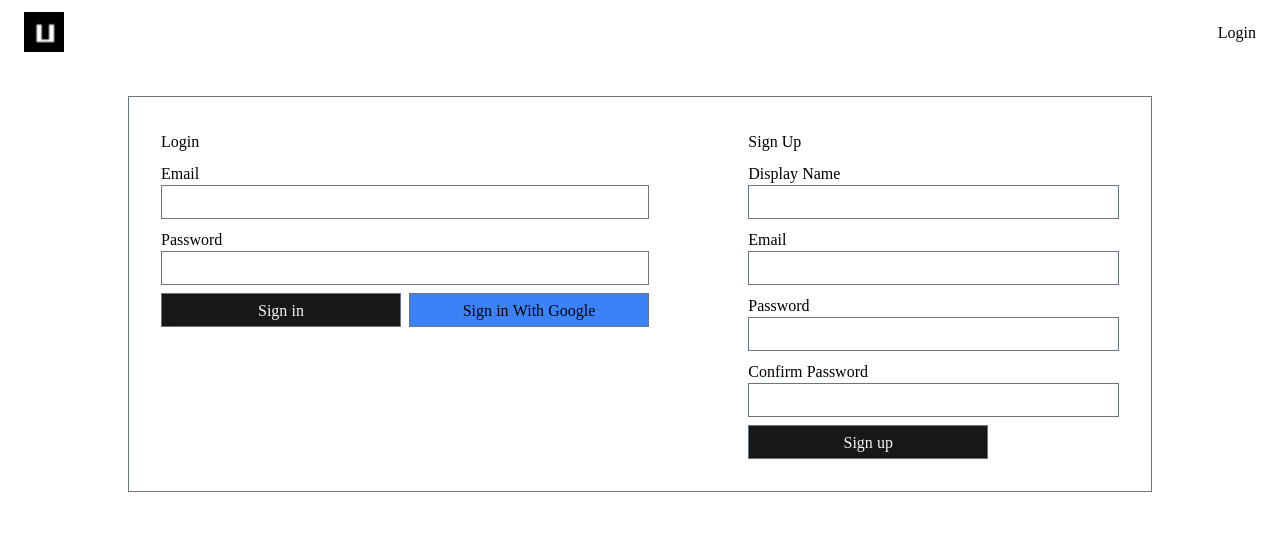
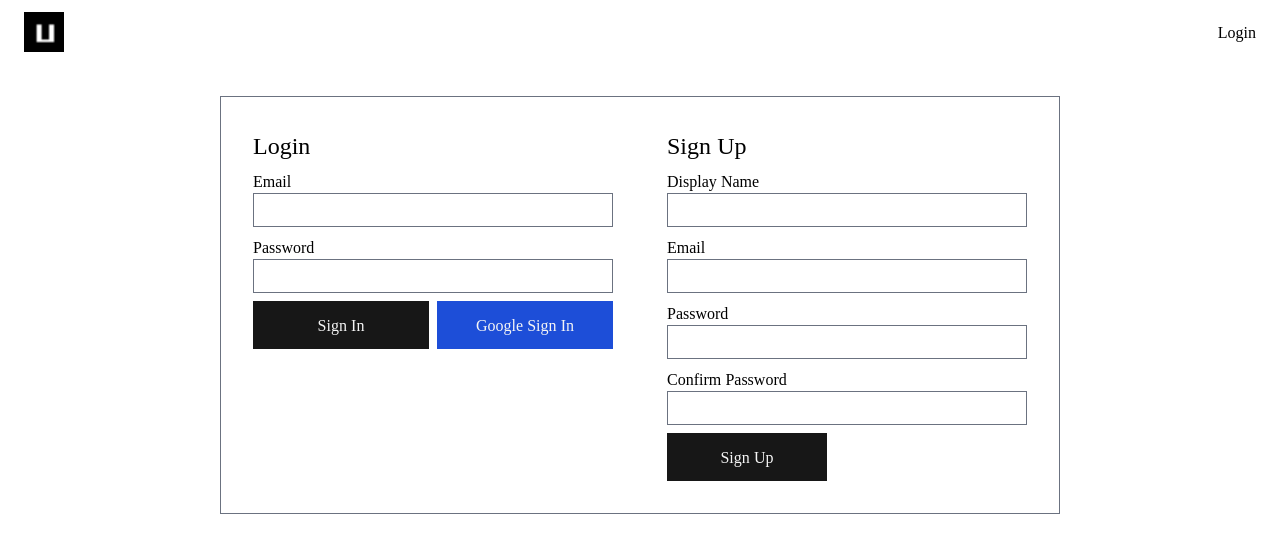
Before and after one commit to yinghaoawang/Rural-Outfitters, a React (Create React App) app: page /rural-outfitters/login in a window 1280 px wide. Shown: the top 552 px of the page. Built offline with nearby package versions, Linux system fonts and the light colour scheme; no server answers.

Commit message:
authentication styling improved

```diff
--- a/src/components/button/button.styles.scss
+++ b/src/components/button/button.styles.scss
@@ -1,11 +1,14 @@
 .button-container {
-    @apply border border-gray-500 px-2 py-1 w-60;
+    @apply border border-gray-500
+    px-2 py-1
+    font-medium
+    h-12 w-auto min-w-[160px];
 
     &.google-sign-in {
-        @apply bg-blue-500;
+        @apply bg-blue-700 text-neutral-100 border-none;
     }
 
     &.inverted {
-        @apply bg-neutral-900 text-neutral-100;
+        @apply bg-neutral-900 text-neutral-100 border-none;
     }
 }
--- a/src/components/login-form/login-form.component.jsx
+++ b/src/components/login-form/login-form.component.jsx
@@ -56,15 +56,15 @@ const LoginForm = () => {
     }
 
     return (
-        <div>
+        <div className='login-container'>
             <h1>Login</h1>
             <form onSubmit={ handleSubmit }>
                 <FormInput label='Email' type='email' required onChange={ handleChange } name='email' value={ email } />
                 <FormInput label='Password' type='password' required onChange={ handleChange } name='password' value={ password } />
 
                 <div className='buttons-container'>
-                    <Button type='submit' buttonType='inverted'>Sign in</Button>
-                    <Button buttonType='google' onClick={ signInWithGoogle }>Sign in With Google</Button>
+                    <Button type='submit' buttonType='inverted'>Sign In</Button>
+                    <Button buttonType='google' onClick={ signInWithGoogle }>Google Sign In</Button>
                 </div>
             </form>
         </div>
--- a/src/components/login-form/login-form.styles.scss
+++ b/src/components/login-form/login-form.styles.scss
@@ -1,5 +1,9 @@
-.buttons-container {
-    button:first-child {
-        @apply mr-2;
+.login-container {
+    @apply flex flex-col w-[360px];
+    .buttons-container {
+        @apply flex justify-center gap-2;
+        button {
+            @apply w-full;
+        }
     }
 }
--- a/src/components/sign-up-form/sign-up-form.component.jsx
+++ b/src/components/sign-up-form/sign-up-form.component.jsx
@@ -1,3 +1,4 @@
+import './sign-up-form.styles.scss';
 import { useState } from "react";
 import Button from "../button/button.component";
 import FormInput from "../form-input/form-input.component";
@@ -52,14 +53,14 @@ const SignUpForm = () => {
     }
 
     return (
-        <div>
+        <div className='sign-up-container'>
             <form onSubmit={handleSubmit}>
                 <h1>Sign Up</h1>
                 <FormInput label='Display Name' type='text' required onChange={ handleChange } name='displayName' value={ displayName }/>
                 <FormInput label='Email' type='email' required onChange={ handleChange } name='email' value={ email } />
                 <FormInput label='Password' type='password' required onChange={ handleChange } name='password' value={ password } />
                 <FormInput label='Confirm Password' type='password' required onChange={ handleChange } name='confirmPassword' value={ confirmPassword } />
-                <Button buttonType='inverted' type='submit'>Sign up</Button>
+                <Button buttonType='inverted' type='submit'>Sign Up</Button>
             </form>
         </div>
     );
--- a/src/components/sign-up-form/sign-up-form.styles.scss
+++ b/src/components/sign-up-form/sign-up-form.styles.scss
@@ -0,0 +1,3 @@
+.sign-up-container {
+    @apply w-[360px];
+}
--- a/src/index.scss
+++ b/src/index.scss
@@ -1,4 +1,15 @@
 @tailwind base;
+@layer base {
+  h1 {
+    @apply text-2xl;
+  }
+  h2 {
+    @apply text-xl;
+  }
+  h3 {
+    @apply text-lg;
+  }
+};
 @tailwind components;
 @tailwind utilities;
 
--- a/src/routes/authentication/authentication.styles.scss
+++ b/src/routes/authentication/authentication.styles.scss
@@ -1,5 +1,5 @@
 .authentication-container {
-    @apply flex w-[1024px] justify-between
+    @apply flex w-[840px] justify-between
     mx-auto my-8 p-8
     border border-gray-500;
 }
```
